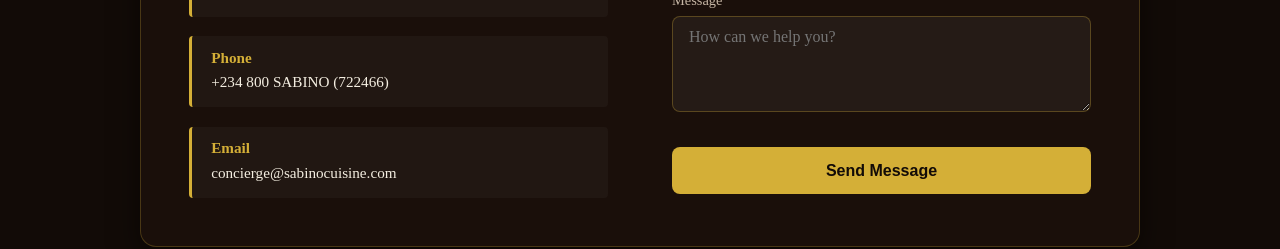
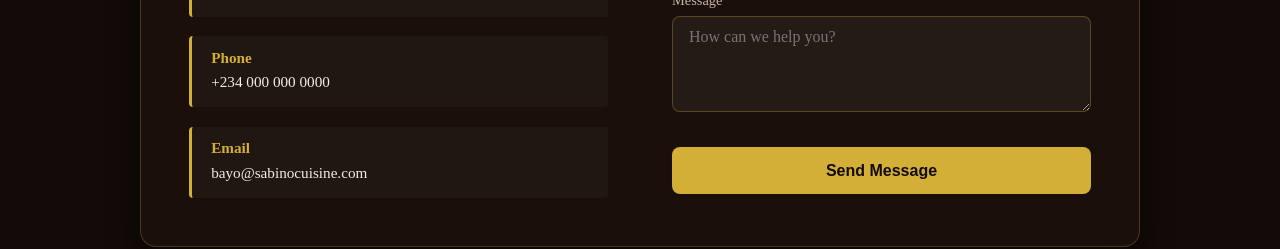
Before and after one commit to bayoaro-tech/Sabino, a React (Vite) app in the folder sabino/: page /contact in a window 1280 px wide. Shown: the part 451-700 px from the top of the page. Built offline with nearby package versions, Linux system fonts and the light colour scheme.

Commit message:
Adjusted the contact details

```diff
--- a/sabino/src/pages/Contact.jsx
+++ b/sabino/src/pages/Contact.jsx
@@ -28,11 +28,11 @@ function Contact() {
                         </div>
                         <div className="detail-item">
                             <h4>Phone</h4>
-                            <p>+234 800 SABINO (722466)</p>
+                            <p>+234 000 000 0000</p>
                         </div>
                         <div className="detail-item">
                             <h4>Email</h4>
-                            <p>concierge@sabinocuisine.com</p>
+                            <p>bayo@sabinocuisine.com</p>
                         </div>
                     </div>
                 </div>
```
